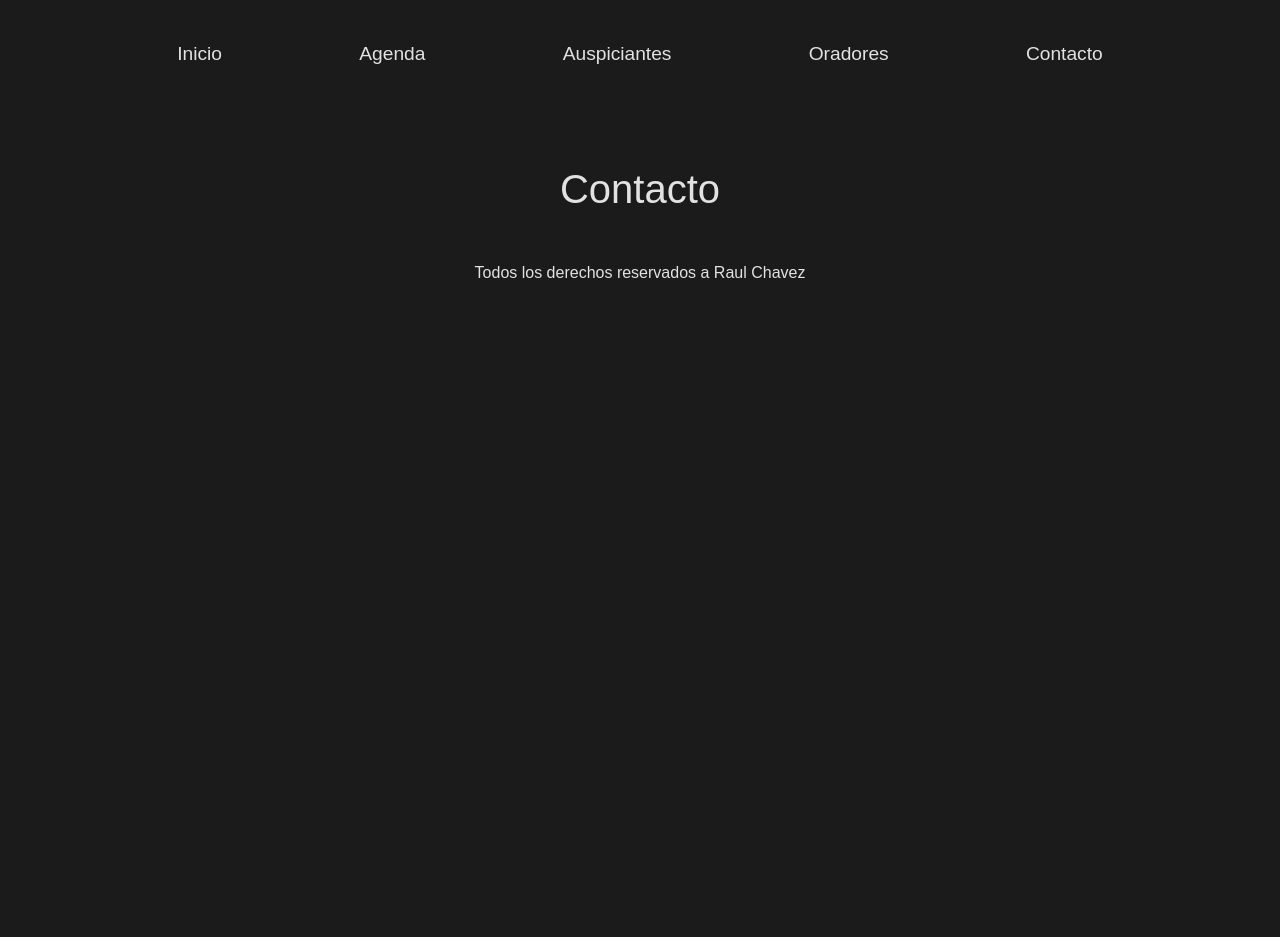
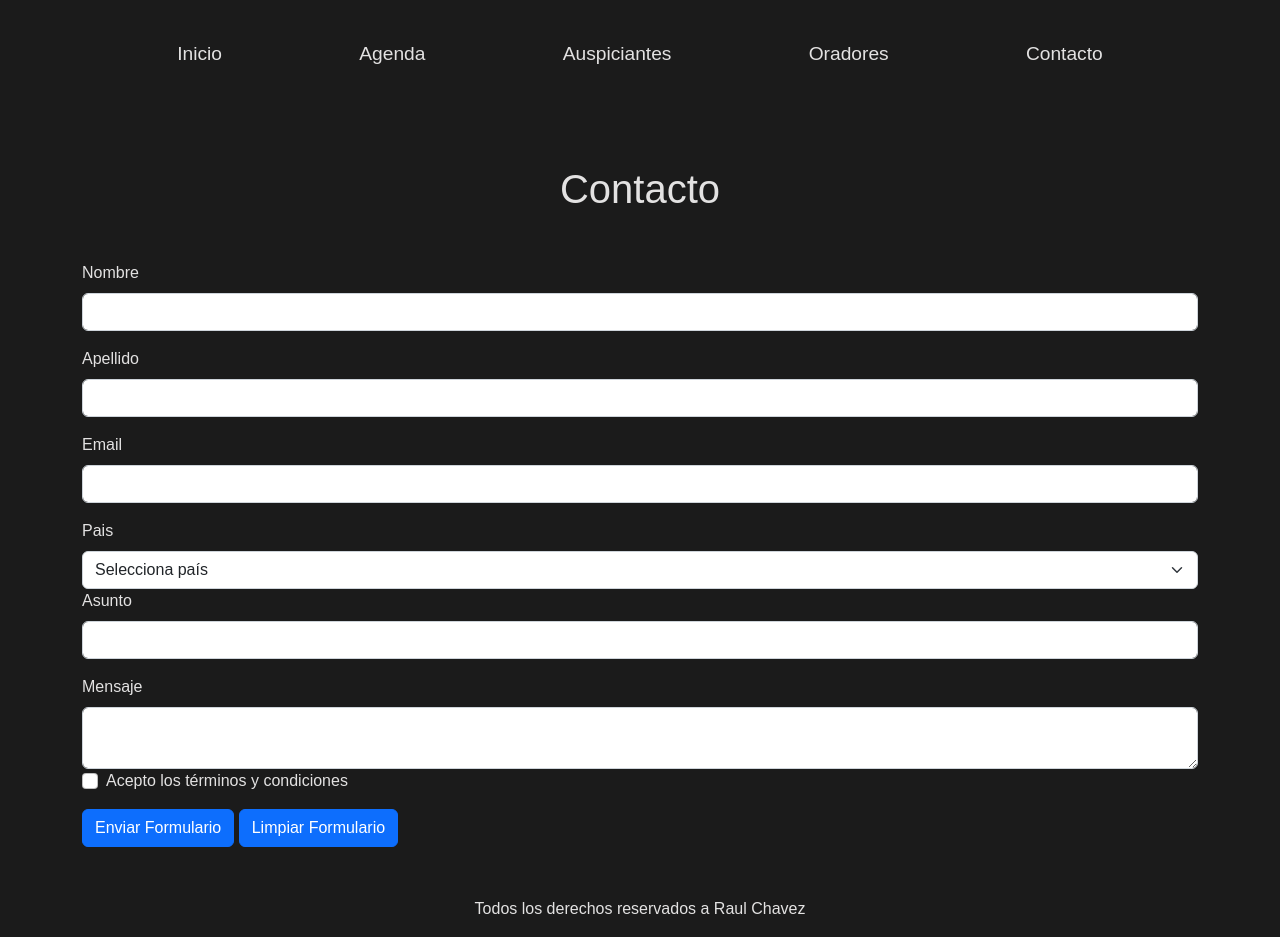
Before and after one commit to ralejandroch22/desafio-07, a plain HTML site: page contacto.html in a window 1280 px wide. Before the commit the page ends 800 px from the top, so only its background shows below. Drawn offline with nearby package versions, Linux system fonts and the light colour scheme.

Commit message:
contacto modificado

```diff
--- a/contacto.html
+++ b/contacto.html
@@ -91,6 +91,56 @@
         </div> -->
 
         <!-- Formulario con Bootstrap -->
+        <div class="container">
+            <div class="row">
+                <div class="col-md">
+                    <form>
+                        <div class="mb-3">
+                            <label for="nombre" class="form-label">Nombre</label>
+                            <input type="text" class="form-control" id="nombre">
+                        </div>
+                        <div class="mb-3">
+                            <label for="apellido" class="form-label">Apellido</label>
+                            <input type="text" class="form-control" id="apellido">
+                        </div>
+                        <div class="mb-3">
+                            <label for="email" class="form-label">Email</label>
+                            <input type="email" class="form-control" id="email" aria-describedby="emailHelp">
+                        </div>
+
+                        <label for="" class=" form-label">Pais</label>
+
+                        <select class="form-select" aria-label="pais">
+                            <option selected>Selecciona país</option>
+                            <option value="1">Argentina</option>
+                            <option value="2">Brasil</option>
+                            <option value="3">Colombia</option>
+                            <option value="4">Chile</option>
+                            <option value="5">Venezuela</option>
+                        </select>
+
+                        <div class="mb-3">
+                            <label for="asunto" class="form-label">Asunto</label>
+                            <input type="text" class="form-control" id="asunto">
+                        </div>
+                        <div>
+                            <label for="mensaje" class="form-label">Mensaje</label>
+                            <textarea class="form-control" aria-label="With textarea"></textarea>
+                        </div>
+
+                        <div class="mb-3 form-check">
+
+                            <input type="checkbox" class="form-check-input" id="exampleCheck1">
+                            <label class="form-check-label" for="aceptar-terminos">Acepto los términos y
+                                condiciones</label>
+                        </div>
+                        <button type="submit" class="btn btn-primary">Enviar Formulario</button>
+                        <button type="reset" class="btn btn-primary">Limpiar Formulario</button>
+
+                    </form>
+                </div>
+            </div>
+        </div>
 
     </main>
 
--- a/style.css
+++ b/style.css
@@ -21,6 +21,10 @@ header nav .menu {
 .menu a {
     text-decoration: none;
     color: rgb(227, 226, 226);
+}
+
+footer {
+    margin-top: 50px;
 }
 
 /* Animacion */
```
